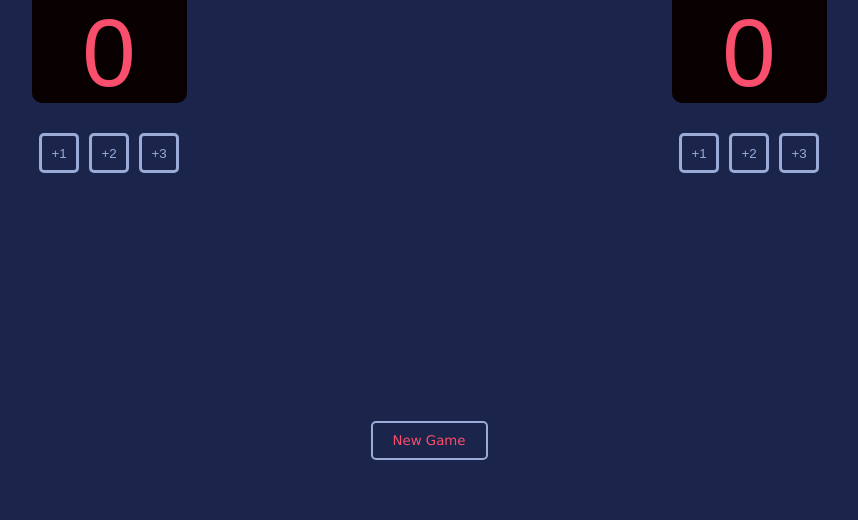
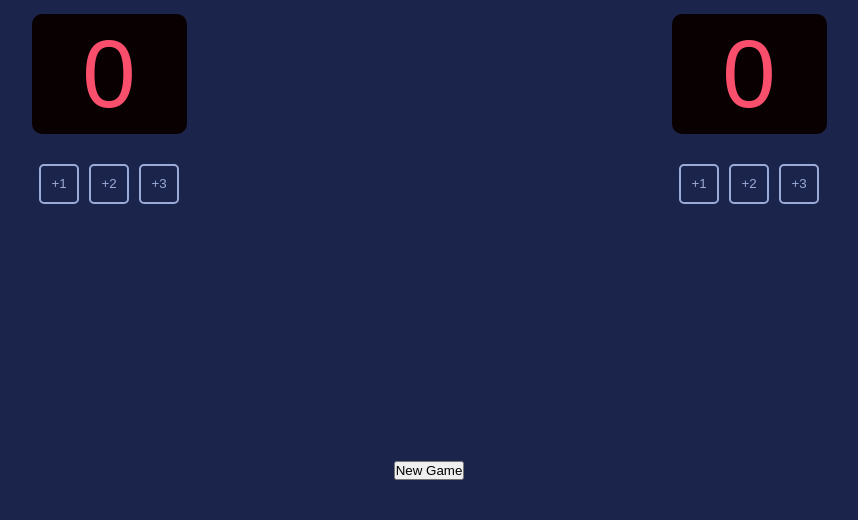
Before and after one commit to manu4712/Basketball-Scoreboard, a plain HTML site: page index.html in a window 1280 px wide. Shown: the part 280-800 px from the top of the page, without its empty margins (211-1069 px from the left). Drawn offline with Linux system fonts and the light colour scheme; a web font is replaced by a local one.

Commit message:
update index.css

```diff
--- a/index.css
+++ b/index.css
@@ -1,29 +1,40 @@
-*{
+* {
   margin: 0;
   padding: 0;
   box-sizing: border-box;
 }
 
+body {
+  display: flex;
+  flex-direction: column;
+  min-height: 100dvh;
+  background-color: #1b244a;
+}
+
 .container {
   display: flex;
   justify-content: space-around;
+  align-items: center;
+  flex: 1;
   background-color: #1b244a;
-    height: 80vh;
+  margin-bottom: -1px;
 }
-.item{
+
+.item {
   display: flex;
   flex-direction: column;
   justify-content: center;
-    text-align: center;
+  align-items: center;
   gap: 30px;
 }
 
-.item h3{
+.item h3 {
   font-family: Verdana, Geneva, Tahoma, sans-serif;
-    color: #EEEEEE;
+  color: #eeeeee;
   font-size: 40px;
 }
-.score-box{
+
+.score-box {
   width: 155px;
   height: 120px;
   background-color: #080001;
@@ -31,46 +42,33 @@
   display: flex;
   justify-content: center;
   align-items: center;
-    color: #F94F6D;
+  color: #f94f6d;
   font-size: 96px;
-    font-family: 'Cursed Timer ULiL', sans-serif;
-}
-#home-score,#guest-score{
-    margin-top: 20px;
+  font-family: "Cursed Timer ULiL", sans-serif;
 }
 
-.btn-container{
+.btn-container {
   width: 155px;
   display: flex;
   justify-content: center;
   gap: 10px;
 }
 
-.btn{
+.btn {
   width: 40px;
   height: 40px;
-    background:none;
-    border: 3px solid #9AABD8;
+  background: none;
+  border: 2px solid #9aabd8;
   border-radius: 5px;
-    color: #9AABD8;
-    font-family: 'Cursed Timer ULiL', sans-serif;
+  color: #9aabd8;
+  font-family: "Cursed Timer ULiL", sans-serif;
   cursor: pointer;
 }
 
-.newgame-container{
-    text-align: center;
-    height:20vh;
+.newgame-container {
+  height: 100px;
   background-color: #1b244a;
   display: flex;
   justify-content: center;
   align-items: center;
 }
-.newgame-container button{
-    background: none;
-    border: 2px solid #9AABD8;
-    padding: 10px 20px;
-    border-radius: 5px;
-    color: #F94F6D;
-    font-family: Verdana, Geneva, Tahoma, sans-serif;
-    cursor: pointer;
-}
```
Lines whose indentation alone changed are shown as unchanged.
